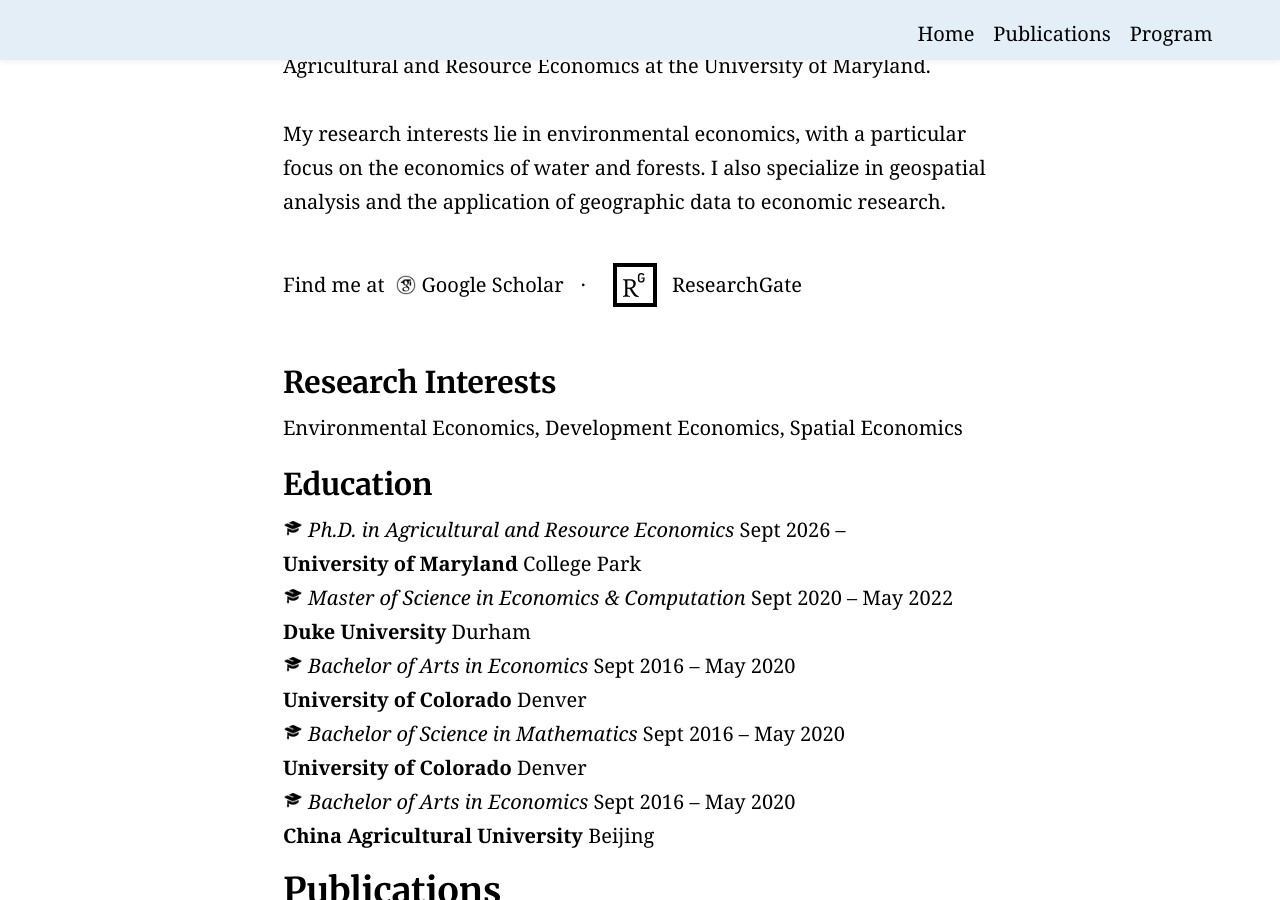
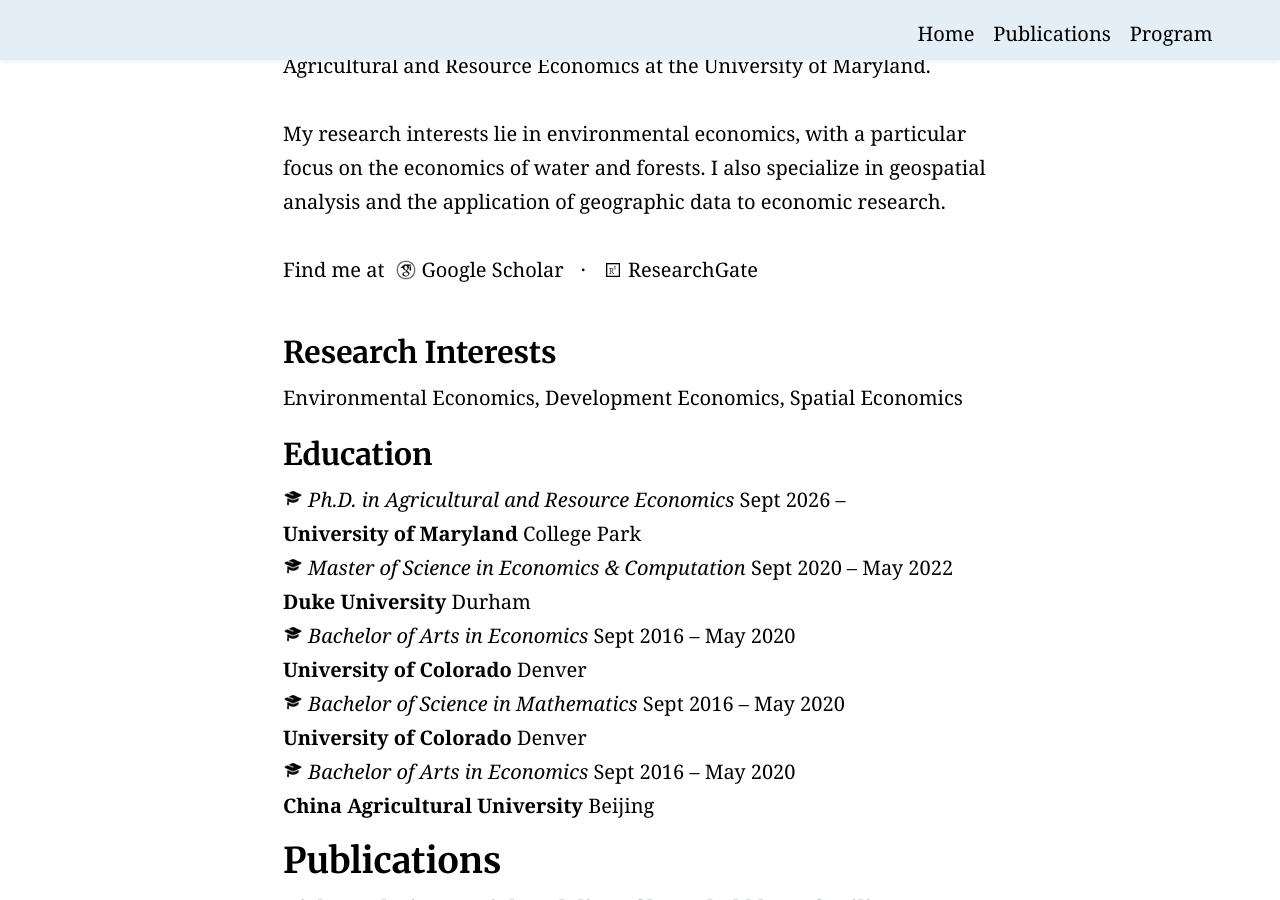
Before and after one commit to KaichaoChang/KaichaoChang.github.io, a Jekyll site: the page built from index.md, in a window 1280 px wide and 900 px high, scrolled down 734 px. Built offline with Jekyll 4.4.1, drawn with Linux system fonts in a browser that asks for light colours.

Commit message:
Set ResearchGate icon to same size as Google Scholar (20px)
Co-Authored-By: Claude Sonnet 4.6 <noreply@anthropic.com>

```diff
--- a/index.md
+++ b/index.md
@@ -22,7 +22,7 @@ Welcome! I am a third-year Ph.D. student in the Department of Agricultural and R
 
 My research interests lie in environmental economics, with a particular focus on the economics of water and forests. I also specialize in geospatial analysis and the application of geographic data to economic research.
 
-<p class="find-me">Find me at <a class="find-me-link" href="https://scholar.google.com/citations?user=WcxsVggAAAAJ&hl=en&oi=ao"><img src="/assets/icons8-google-scholar-50.png" class="inline-icon" width="20" height="20" alt="Google Scholar"> Google Scholar</a> &nbsp;·&nbsp; <a class="find-me-link" href="https://www.researchgate.net/profile/Kaichao-Chang"><img src="/assets/icons8-researchgate-64.png" class="inline-icon" alt="ResearchGate"> ResearchGate</a></p>
+<p class="find-me">Find me at <a class="find-me-link" href="https://scholar.google.com/citations?user=WcxsVggAAAAJ&hl=en&oi=ao"><img src="/assets/icons8-google-scholar-50.png" class="inline-icon" width="20" height="20" alt="Google Scholar"> Google Scholar</a> &nbsp;·&nbsp; <a class="find-me-link" href="https://www.researchgate.net/profile/Kaichao-Chang"><img src="/assets/icons8-researchgate-64.png" class="inline-icon" width="20" height="20" alt="ResearchGate"> ResearchGate</a></p>
 
 ### Research Interests
 
```
